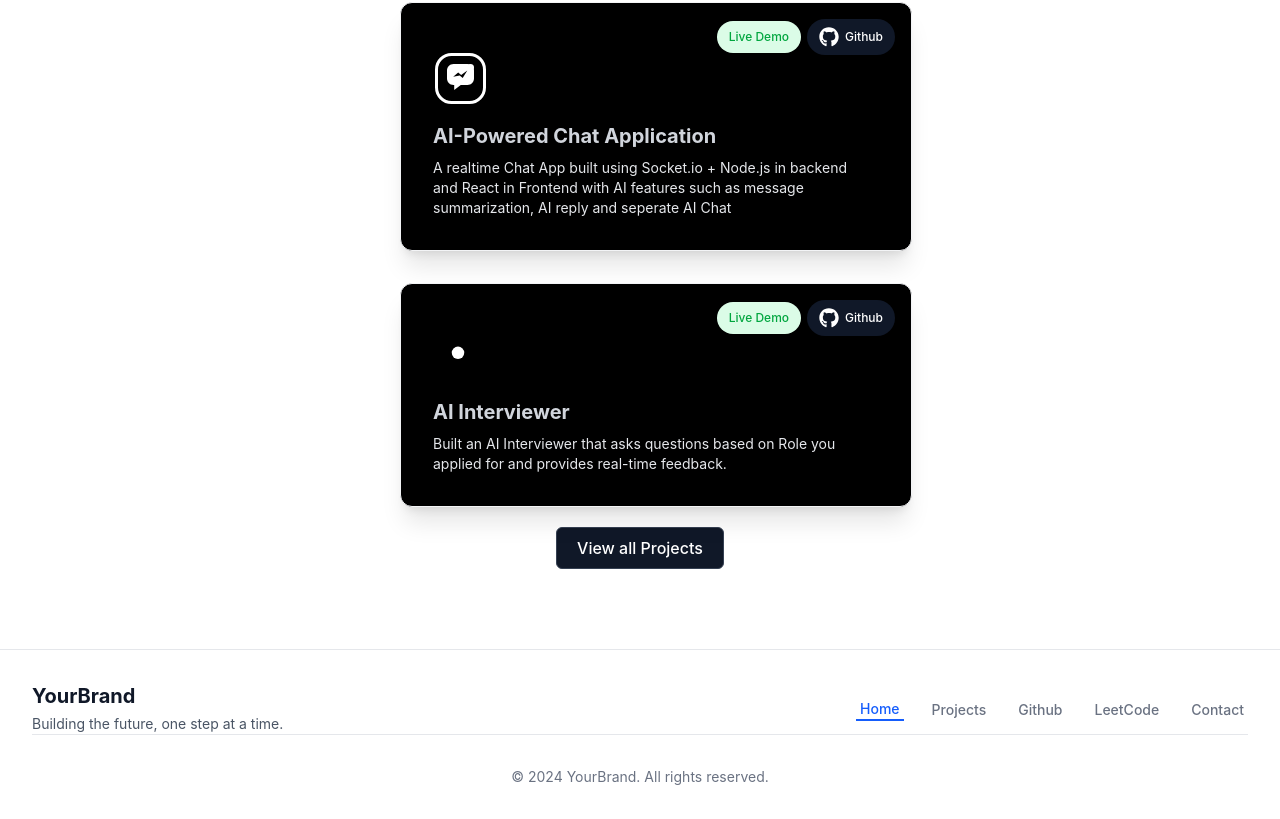
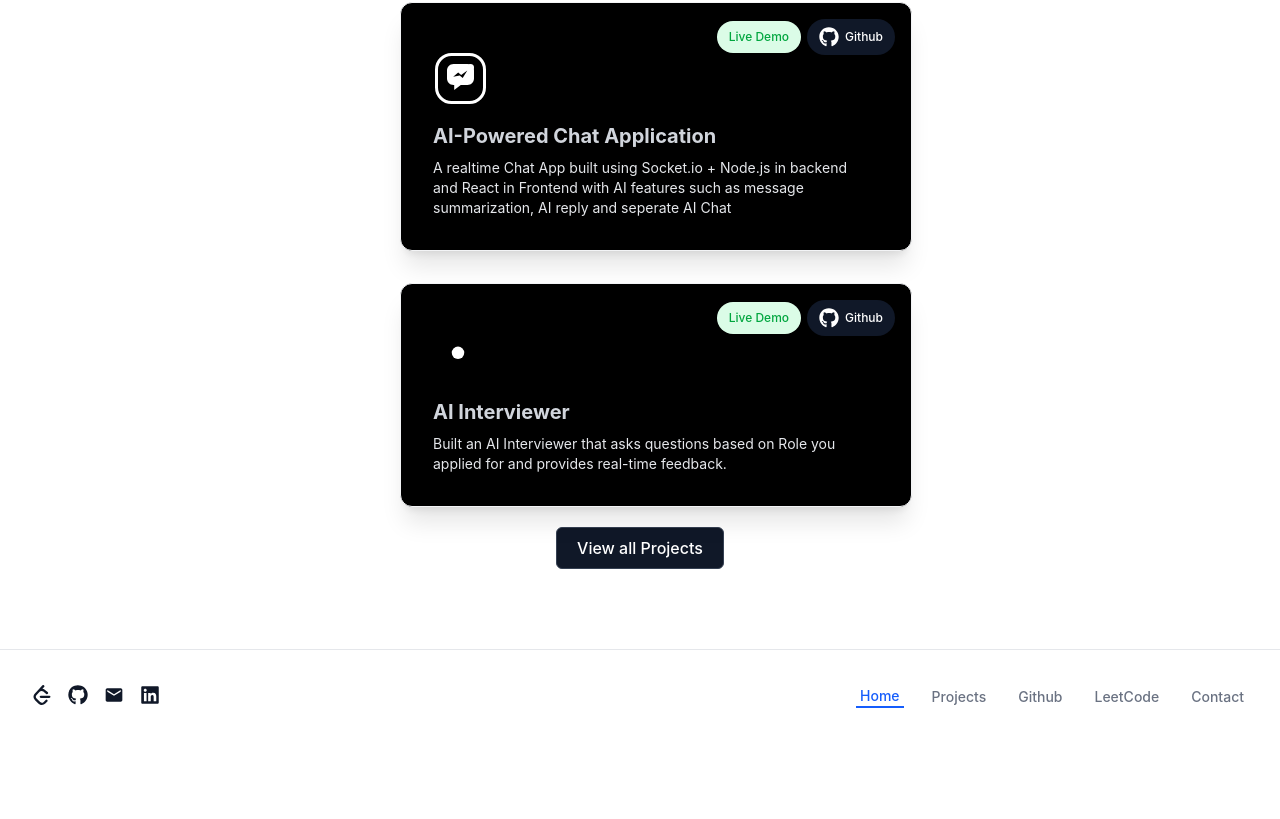
Before and after one commit to amitbishnoii/portfolio, a React app: page / in a window 1280 px wide. Shown: the part 1596-2415 px from the top of the page. After the commit the page ends 2336 px from the top, so only its background shows below. Built offline with nearby package versions, Linux system fonts and the light colour scheme; the HTML template or start-up script is replaced by a standard one.

Commit message:
enhance UX

```diff
--- a/src/components/Footer.jsx
+++ b/src/components/Footer.jsx
@@ -1,5 +1,9 @@
 import { NavLink } from "react-router-dom";
 import { navItems } from "../data/navItems.js";
+import { SiLeetcode } from "react-icons/si";
+import { FaGithub } from "react-icons/fa";
+import { MdEmail } from "react-icons/md";
+import { FaLinkedin } from "react-icons/fa";
 
 const Footer = () => {
     return (
@@ -7,17 +11,26 @@ const Footer = () => {
             <div className="max-w-7xl mx-auto px-4 sm:px-6 lg:px-8 py-8">
                 <div className="flex flex-col md:flex-row justify-between items-center gap-4">
                     <div className="text-center md:text-left">
-                        <h3 className="text-xl font-bold text-gray-900 dark:text-white">
-                            YourBrand
-                        </h3>
-                        <p className="text-sm text-gray-600 dark:text-gray-400 mt-1">
-                            Building the future, one step at a time.
-                        </p>
+                        <div className="text-xl font-bold text-gray-900 dark:text-white flex gap-4">
+                            <a href="https://leetcode.com/u/aMitBishnoiiiiii/">
+                                {<SiLeetcode />}
+                            </a>
+                            <a href="https://github.com/amitbishnoii?tab=overview&from=2026-02-01&to=2026-02-26">
+                                {<FaGithub />}
+                            </a>
+                            <a href="mailto:amitbishnoi29012@gmail.com">
+                                {<MdEmail />}
+                            </a>
+                            <a href="https://www.linkedin.com/in/amit-bishnoi-52bb4735a/">
+                                {<FaLinkedin />}
+                            </a>
+                        </div>
                     </div>
 
                     <nav className="flex flex-wrap justify-center gap-6">
                         {navItems.map((item) => {
-                            return <NavLink
+                            return (
+                                <NavLink
                                     key={item.name}
                                     to={item.to}
                                     className={({ isActive }) =>
@@ -29,15 +42,10 @@ const Footer = () => {
                                     }
                                 >
                                     {item.name}
-                            </NavLink>;
+                                </NavLink>
+                            );
                         })}
                     </nav>
-                </div>
-
-                <div className="pt-8 border-t border-gray-200 dark:border-zinc-800 text-center">
-                    <p className="text-sm text-gray-500 dark:text-gray-400">
-                        © 2024 YourBrand. All rights reserved.
-                    </p>
                 </div>
             </div>
         </footer>
--- a/src/components/Hero.jsx
+++ b/src/components/Hero.jsx
@@ -23,9 +23,11 @@ const Hero = () => {
                     </p>
 
                     <div className="flex flex-col sm:flex-row gap-4 justify-center">
-                        <button className="px-8 py-4 bg-linear-to-r from-pink-600 to-red-600 hover:from-pink-700 hover:to-red-700 text-white font-semibold rounded-lg shadow-lg transform hover:scale-105 transition-all duration-200 cursor-pointer">
-                            View Projects
-                        </button>
+                        <a href="#projects">
+                            <button className="px-8 py-4 bg-linear-to-r from-pink-600 to-red-600 hover:from-pink-700 hover:to-red-700 text-white font-semibold rounded-lg shadow-lg transform hover:scale-105 transition-all duration-200 cursor-pointer">
+                                View Projects
+                            </button>
+                        </a>
                         <button className="px-8 py-4 border border-gray-300 dark:border-zinc-700 text-gray-700 dark:text-gray-300 hover:bg-gray-50 dark:hover:bg-zinc-800 font-semibold rounded-lg transition-colors duration-200 cursor-pointer">
                             Contact
                         </button>
--- a/src/components/Navbar.jsx
+++ b/src/components/Navbar.jsx
@@ -5,8 +5,8 @@ export default function Navbar({ navItems }) {
     const [isMenuOpen, setIsMenuOpen] = useState(false);
 
     return (
-        <div className="w-full bg-white dark:bg-black">
-            <nav className="sticky z-10 bg-white dark:bg-black border border-gray-200 dark:border-zinc-800 rounded-lg shadow-sm">
+        <div className="sticky top-0 w-full bg-white dark:bg-black">
+            <nav className="z-10 bg-white dark:bg-black border border-gray-200 dark:border-zinc-800 rounded-lg shadow-sm">
                 <div className="max-w-7xl mx-auto px-4 sm:px-6 lg:px-8">
                     <div className="flex justify-between h-16">
                         <div className="flex items-center">
--- a/src/components/Projects.jsx
+++ b/src/components/Projects.jsx
@@ -5,7 +5,7 @@ const Projects = ({ projects, showBtn = false }) => {
     const navigate = useNavigate();
 
     return (
-        <section className="py-20 px-4 bg-white dark:bg-black">
+        <section id="projects" className="py-20 px-4 bg-white dark:bg-black">
             <div className="max-w-7xl mx-auto flex flex-col">
                 <div className="text-center mb-16">
                     <h2 className="text-4xl font-bold text-gray-900 dark:text-white mb-4">
--- a/src/index.css
+++ b/src/index.css
@@ -1 +1,5 @@
 @import "tailwindcss";
+
+html {
+    scroll-behavior: smooth;
+}
```
Lines whose indentation alone changed are shown as unchanged.
